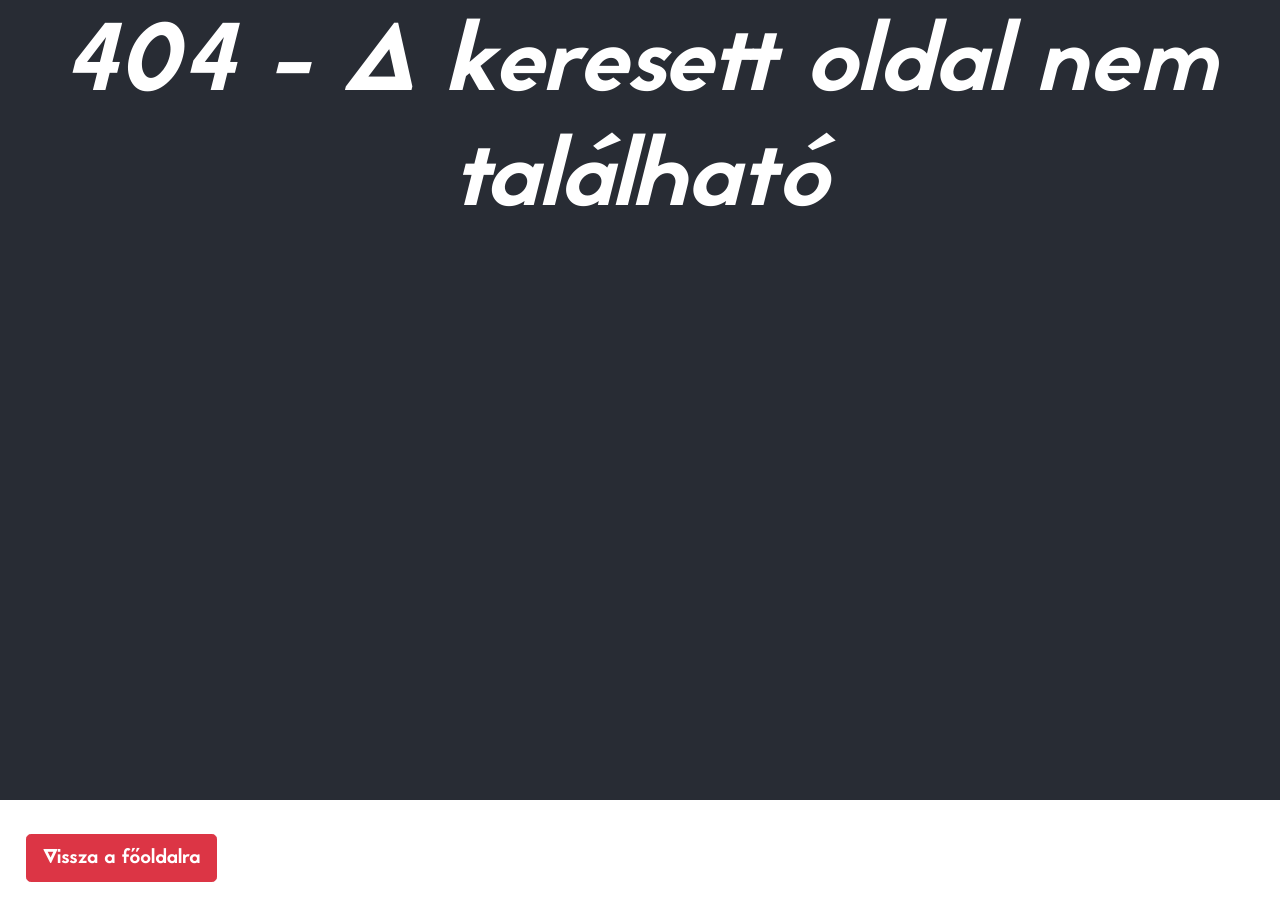
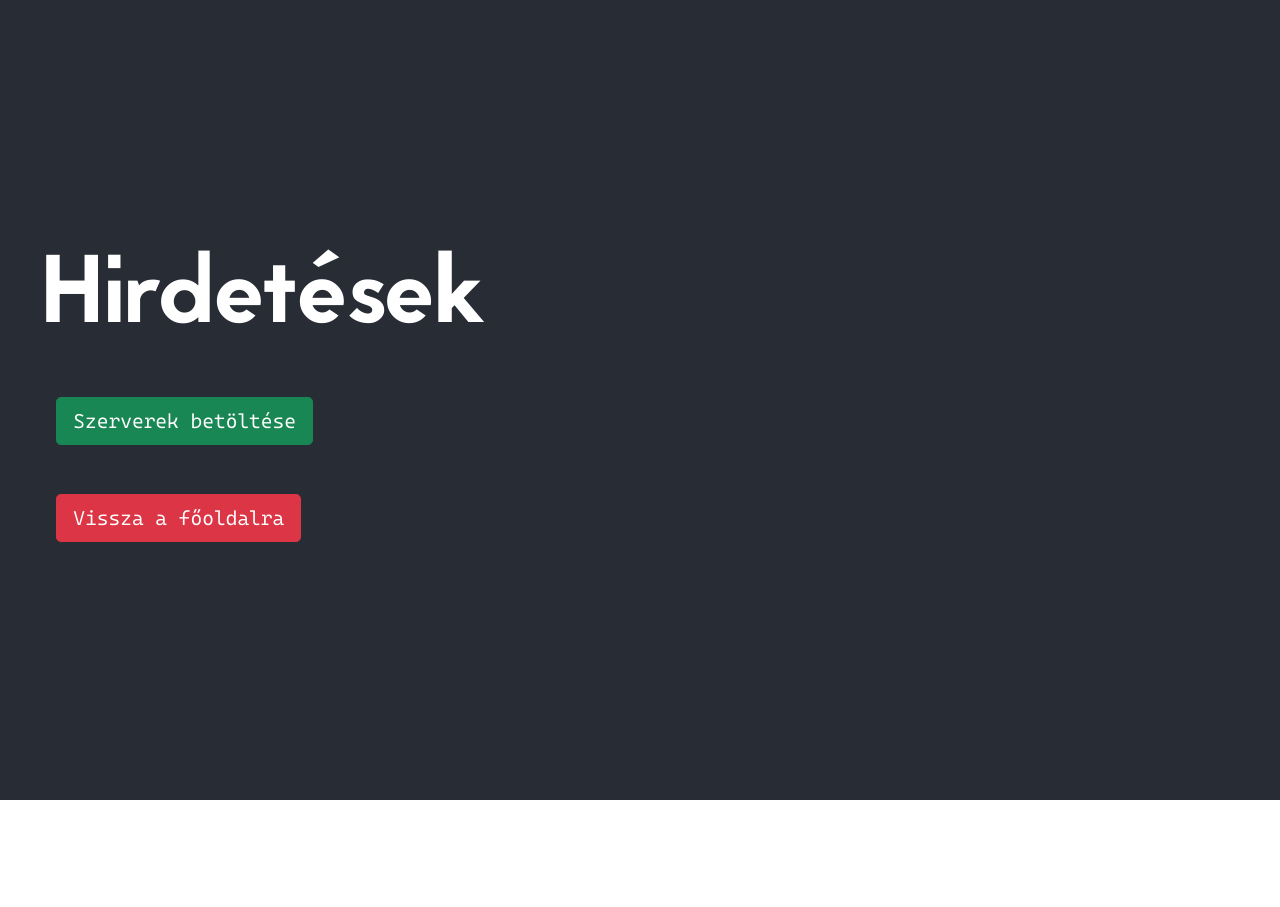
Before and after one commit to nemkicsiaron/thesis, a React (Create React App) app in the folder src/frontend/: page /posts in a window 1280 px wide. Before the commit this address had no page. After the commit the page ends 800 px from the top, so only its background shows below. Built offline with nearby package versions, Linux system fonts and the light colour scheme.

Commit message:
Dummy Posts page

```diff
--- a/src/frontend/src/index.tsx
+++ b/src/frontend/src/index.tsx
@@ -9,6 +9,7 @@ import Servers from './routes/ServersPage';
 import InfoPage from './routes/InfoPage';
 import reportWebVitals from './reportWebVitals';
 import RegisterPage from './routes/RegisterPage';
+import PostsPage from './routes/PostsPage';
 
 const App = () => {
   /*return (
@@ -42,12 +43,12 @@ const Main = () => {
   return (
       <Router>
           <div className="main-layout">
-
               <div className="main-content">
                   <Routes>
                       <Route path="/" element={<Home />} />
                       <Route path="/profile" element={<ProfilePage />} />
                       <Route path="/servers" element={<Servers />} />
+                      <Route path="/posts" element={<PostsPage />} />
                       <Route path="/info" element = {<InfoPage />} />
                       <Route path='/register' element = {<RegisterPage />} />
                       <Route path="*" element={<NotFoundPage />} />
--- a/src/frontend/src/routes/HomePage.tsx
+++ b/src/frontend/src/routes/HomePage.tsx
@@ -15,6 +15,7 @@ const Home = () => {
             <div className="btn-list">
                 <ListGroup id='home-list'>
                     <Button type="button" className="btn list-btn" color="primary" size="lg" tag={Link} to="/servers">Szerverek megtekintése</Button>
+                    <Button type="button" className="btn list-btn" color="primary" size="lg" tag={Link} to="/posts">Hirdetések megtekintése</Button>
                     <Button type="button" className="btn list-btn" color="info" size="lg" tag={Link} to="/profile">Profil megtekintése</Button>
                     <Button type="button" className="btn list-btn" color="info" size="lg" tag={Link} to="/info">Több infó a projektről</Button>
                 </ListGroup>
--- /dev/null
+++ b/src/frontend/src/routes/PostsPage.tsx
@@ -0,0 +1,54 @@
+import React from "react";
+import { Link } from "react-router-dom";
+import { Button, Label, ListGroup, ListGroupItem } from "reactstrap";
+import Post from "../interfaces/post";
+
+import "./styles/Posts.scss";
+
+const PostsPage = () => {
+    const dummyPost: Post = {
+        title: "dummytitle",
+        category: "dummycategory",
+        publish: true,
+        price: "420",
+        description: "dummydescription",
+        created: new Date(),
+        author: "dummyauthor",
+        signature: "dummysignature"
+    }
+    const [posts, setPosts] = React.useState<Post[]>([]);
+    const [isErrorLoading, setIsErrorLoading] = React.useState(false);
+    const [isLoading, setIsLoading] = React.useState(false);
+
+    async function loadPosts() {
+        setIsLoading(true)
+        try {
+            setPosts([]);
+        } catch (error) {
+            console.log(error);
+            window.alert(error);
+            setIsErrorLoading(true);
+        } finally {
+            setIsLoading(false);
+            setPosts(posts.concat(dummyPost));
+        }
+    }
+
+    return (
+        <div className="posts-page">
+            <h1> Hirdetések </h1>
+            <Button type="button" onClick={loadPosts} className="btn list-btn" color="success" size="lg">Szerverek betöltése</Button>
+            <Label className="error-label">{isLoading ? "Szerverek betöltése folyamatban!" : ""}</Label>
+            <ListGroup>
+            {   (posts).map(post => (
+                        <ListGroupItem key={post.title}>
+                        <Button type="button" className="btn" id="server-list-btn" color="success" size="lg" tag={Link} to="/:thatpost">Megtekintés</Button>
+                        </ListGroupItem>
+            ))}
+            </ListGroup>
+            <Button type="button" className="btn back-btn" color="danger" size="lg" tag={Link} to="/">Vissza a főoldalra</Button>
+        </div>
+    );
+}
+
+export default PostsPage;
--- a/src/frontend/src/routes/ServersPage.tsx
+++ b/src/frontend/src/routes/ServersPage.tsx
@@ -25,6 +25,7 @@ const ServersPage = () => {
             setIsErrorLoading(true);
         } finally {
             setIsLoading(false);
+            setServers(servers.concat(dummyServer));
         }
     }
     return (
@@ -37,7 +38,7 @@ const ServersPage = () => {
                         <ListGroupItem key={server.address}>
                         <strong>{server.address}</strong>
                         <p>{server.lastactive.toString()}</p>
-                        <Button type="button" className="btn" id="server-list-btn" color="success" size="lg" tag={Link} to="/:thatserver">megtekintés</Button>
+                        <Button type="button" className="btn" id="server-list-btn" color="success" size="lg" tag={Link} to="/:thatserver">Megtekintés</Button>
                         </ListGroupItem>
             ))}
             </ListGroup>
--- /dev/null
+++ b/src/frontend/src/routes/styles/Posts.scss
@@ -0,0 +1,20 @@
+h1 {
+    padding: 1vh;
+    font-family: 'Jaapokki';
+    font-size: 6rem !important;
+}
+
+
+.posts-page {
+    font-family: 'Cascadia';
+    align-items: center;
+    flex-direction: column;
+    align-content: center;
+    background-color: #282c34;
+    color: white;
+    width: 100vw;
+    min-height: 100vh;
+    padding: 2rem;
+    position: absolute;
+    display: block !important;
+}
```
